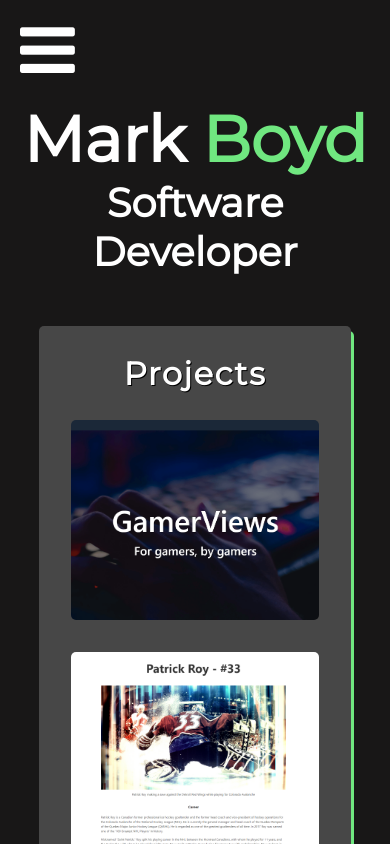
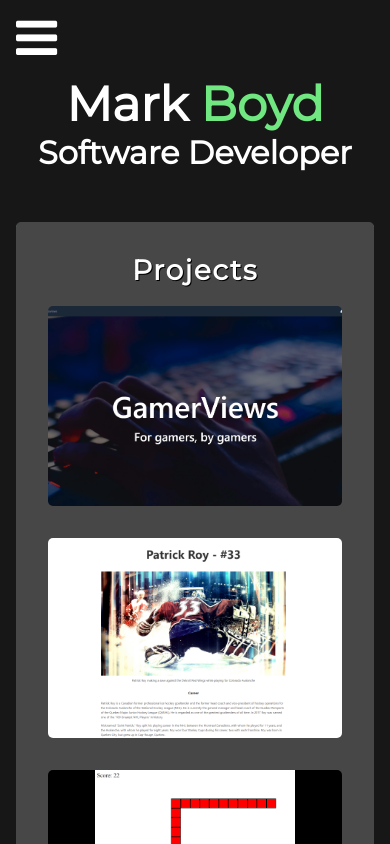
Before and after one commit to MarkBoyd14/mark-boyd-portfolio, a React (Create React App) app: page /projects in a window 390 px wide. Shown: the top 844 px of the page. Built offline with nearby package versions, Linux system fonts and the light colour scheme.

Commit message:
adjust font size and margins for mobile

```diff
--- a/src/App.css
+++ b/src/App.css
@@ -7,6 +7,7 @@
 }
 
 body {
+  margin: 0 1rem;
   background-color: rgb(24, 23, 23);
 }
 
@@ -43,16 +44,16 @@ p {
   align-items: center;
   flex-direction: column;
   background-color: rgb(71, 71, 71);
-  margin: 0 auto;
+  margin: 0 auto 50px auto;
   padding: 3rem;
-  width: 70%;
+  max-width: 1200px;
+  width: 100%;
   min-height: 100px;
   letter-spacing: 0.1rem;
   line-height: 2rem;
   border-radius: 5px;
-  box-shadow: 3px 5px #70e780;
+  box-shadow: 0 1px #70e780;
   text-shadow: 1px 1px black;
-  margin-bottom: 50px;
 }
 
 .row {
@@ -94,7 +95,7 @@ p {
 
 .section-header {
   font-size: 2rem;
-  margin-bottom: 30px;
+  margin-bottom: 20px;
   text-align: center;
 }
 
@@ -223,7 +224,7 @@ p {
   .container {
     margin: 50px auto;
     padding: 2rem;
-    width: 80%;
+    width: 100%;
   }
 
   h1 {
@@ -245,6 +246,15 @@ p {
 }
 
 @media screen and (max-width: 600px) {
+  h1 {
+    font-size: 3rem;
+  }
+  h2 {
+    font-size: 2rem;
+  }
+  .section-header {
+    font-size: 1.75rem;
+  }
   .projects-grid {
     grid-template-columns: repeat(1, 1fr);
   }
--- a/src/components/Header.jsx
+++ b/src/components/Header.jsx
@@ -4,7 +4,7 @@ import { Link } from 'react-router-dom';
 
 export default function Header(props) {
   return (
-    <div className="header">
+    <header className="header">
       {props.width <= 960 ? <Navbar /> : null}
       <h1 className="title">
         <Link to="/">
@@ -15,6 +15,6 @@ export default function Header(props) {
         <Link to="/">Software Developer</Link>
       </h2>
       {props.width > 960 ? <Navbar /> : null}
-    </div>
+    </header>
   );
 }
--- a/src/components/Navbar.css
+++ b/src/components/Navbar.css
@@ -36,6 +36,7 @@
 
 .fa-bars {
   color: #fff;
+  font-size: 3rem;
 }
 
 .nav-links-mobile {
@@ -49,14 +50,14 @@
 @media screen and (max-width: 960px) {
   .navbar {
     justify-content: flex-start;
-    height: 100px;
+    height: 75px;
   }
   .nav-menu {
     display: flex;
     flex-direction: column;
     width: 100%;
     position: absolute;
-    top: 250px;
+    top: 75px;
     left: -100%;
     opacity: 1;
     transition: all 0.5s ease;
@@ -84,8 +85,7 @@
 
   .menu-icon {
     display: flex;
-    margin-left: 20px;
-    font-size: 4rem;
+    font-size: 3rem;
     cursor: pointer;
   }
 
```
